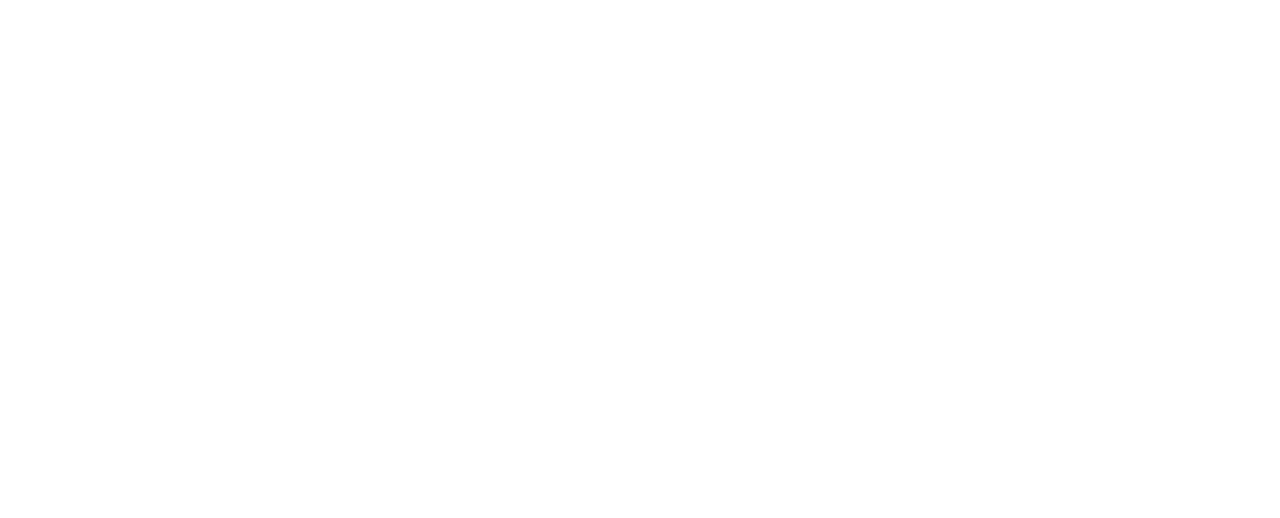
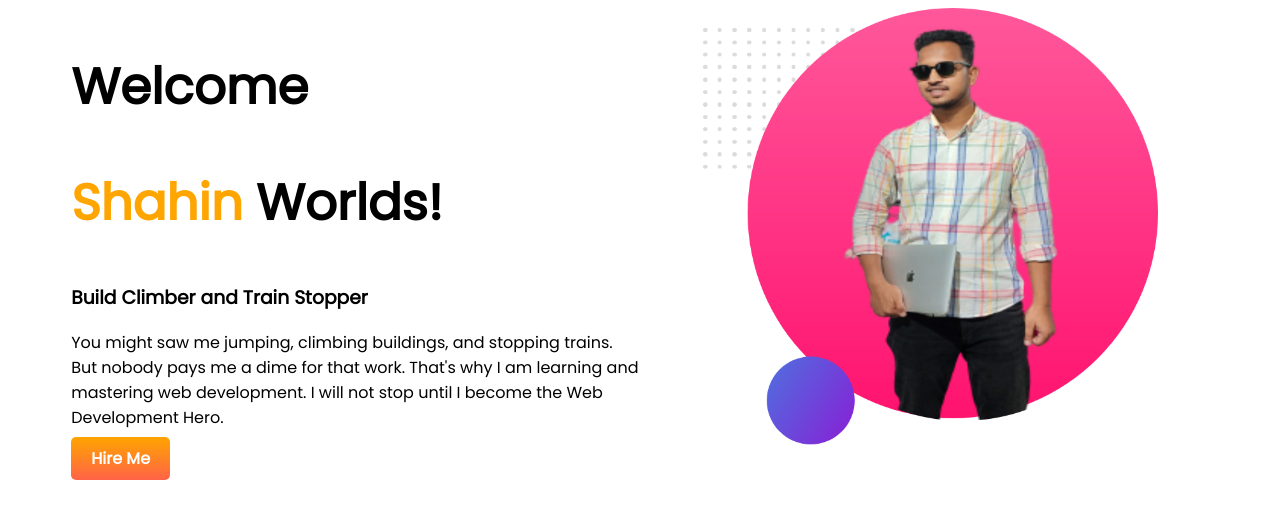
Before and after one commit to shahin2028/developer-portfolio-2, a plain HTML site: page index.html in a window 1280 px wide. Drawn offline with Linux system fonts and the light colour scheme.

Commit message:
section-1

```diff
--- a/index.html
+++ b/index.html
@@ -1,13 +1,35 @@
 <!DOCTYPE html>
 <html lang="en">
+
 <head>
     <meta charset="UTF-8">
     <meta http-equiv="X-UA-Compatible" content="IE=edge">
     <meta name="viewport" content="width=device-width, initial-scale=1.0">
     <title>Shahin Portfolio</title>
+    <link rel="preconnect" href="https://fonts.googleapis.com">
+    <link rel="preconnect" href="https://fonts.gstatic.com" crossorigin>
+    <link href="https://fonts.googleapis.com/css2?family=Poppins&display=swap" rel="stylesheet">
     <link rel="stylesheet" href="style.css">
 </head>
+
 <body>
+    <section>
+        <div class="half-width">
+            <h1>Welcome</h1>
+            <h1><span class="orange-color">Shahin</span> Worlds!</h1>
+            <h3>Build Climber and Train Stopper</h3>
+            <p>You might saw me jumping, climbing buildings, and stopping trains. But nobody pays me a dime for that
+                work.
+                That's why I am learning and mastering web development. I will not stop until I become the Web
+                Development
+                Hero.
+            </p>
+            <a class="link-button" target="_blank" href="https://www.google.com/?hl=bn">Hire Me</a>
+        </div>
 
+        <div class="half-width"> <img src="images/shahin (2).png" alt="">
+        </div>
+    </section>
 </body>
+
 </html>
--- a/style.css
+++ b/style.css
@@ -0,0 +1,33 @@
+body {
+    font-family: 'Poppins', sans-serif;
+}
+
+h1 {
+    font-size: 50px;
+}
+
+.orange-color {
+    color: orange;
+}
+
+section {
+    display: flex;
+}
+
+.half-width {
+    width: 50%;
+    padding-left: 5%;
+}
+
+.half-width img {
+    width: 80%;
+}
+
+.link-button {
+    text-decoration: none;
+    background-image: linear-gradient(orange, tomato);
+    color: white;
+    font-weight: 700;
+    padding: 10px 20px;
+    border-radius: 5px;
+}
```
Also changed, not shown: images/dream-bg.png (added), images/exp-bg.png (added), images/jhankar.png (added), images/jhankar2.png (added), images/my-bg.png (added), images/my-bg2.png (added), images/shahin (1).png (added), images/shahin (2).png (added), images/top-banner.png (added), 7 other files.
